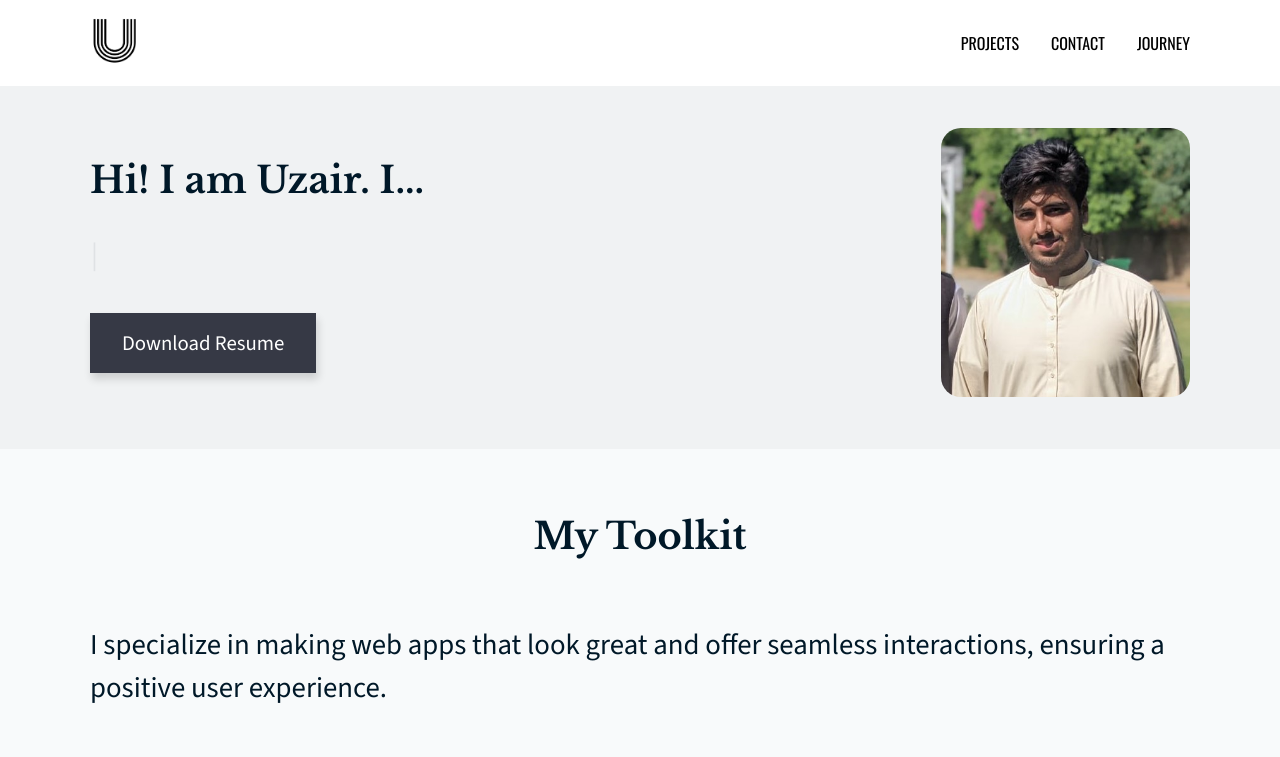
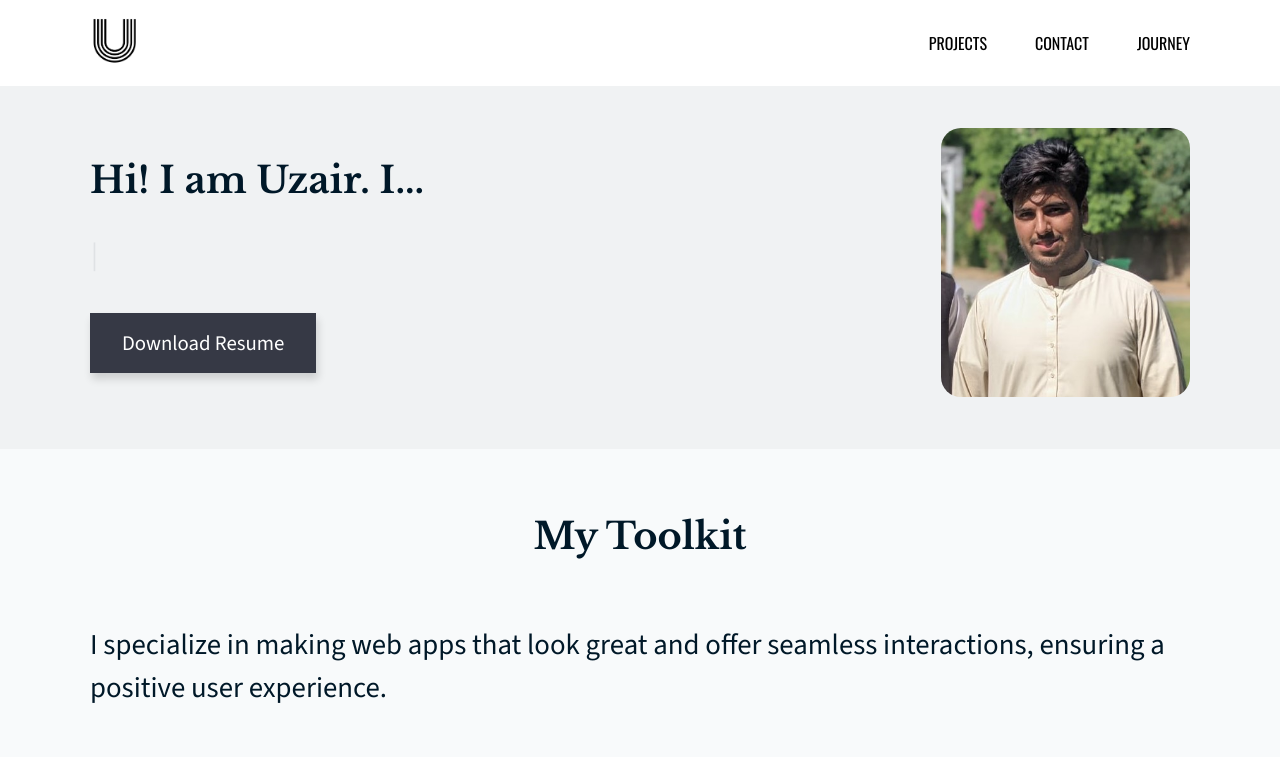
Before and after one commit to developeruzairsaleem/Portfolio, a React (Create React App) app: page / in a window 1280 px wide. Shown: the top 757 px of the page. Built offline with nearby package versions, Linux system fonts and the light colour scheme.

Commit message:
some modifications in journey page

```diff
--- a/src/components/Navbar/Navbar.module.css
+++ b/src/components/Navbar/Navbar.module.css
@@ -20,9 +20,42 @@
 .mainNav{
     display: flex;
     list-style: none;
-    gap: 2rem;
+    gap: 3rem;
     font-size: 1rem;
     font-family: 'Oswald', sans-serif;
     color:black;
     text-transform: uppercase;
 }
+
+.navItem{
+    position: relative;
+    overflow: hidden;
+    z-index: 11;
+
+    cursor: pointer;
+}
+
+.navItem::before{
+    content:'';
+    width:100%;
+    height: 9px;
+    background-color: #E6F1F5;
+    z-index: -1;
+    display: block;
+    position: absolute;
+    /* transform: translateY(50%); */
+    bottom: -3px;
+    left: 0;
+    /* filter: blur(1px); */
+    opacity: 0;
+}
+
+
+.navItem:hover::before{
+    opacity: 1;
+    bottom: 3px;
+    transition: bottom .3s ease 0s;
+
+
+
+}
--- a/src/pages/MyJourney/MyJourney.module.css
+++ b/src/pages/MyJourney/MyJourney.module.css
@@ -6,7 +6,7 @@
 .completeHead{
     background-color: #F0F2F3;
     padding-top: 10rem;
-    padding-bottom: 4rem;
+    padding-bottom: 2.8rem;
 }
 .mainHeading{
     color:  #001828;
```
